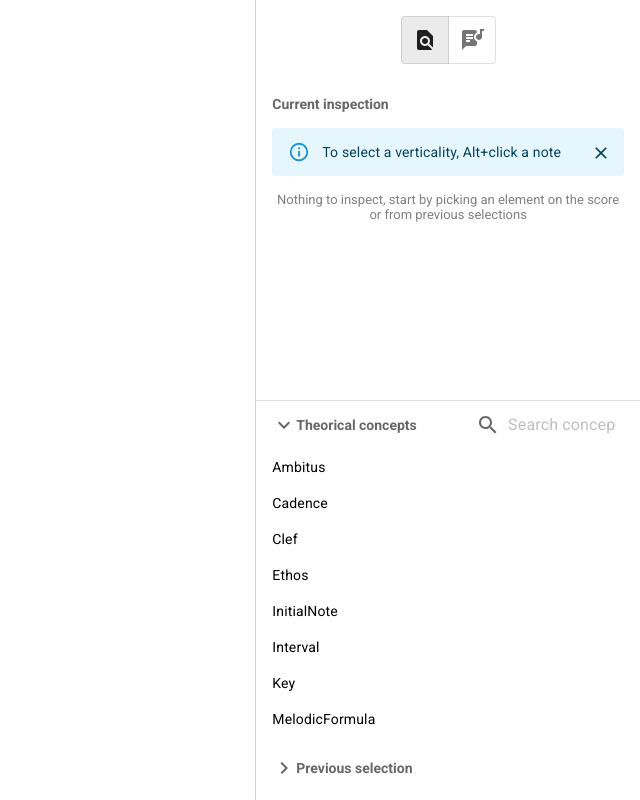
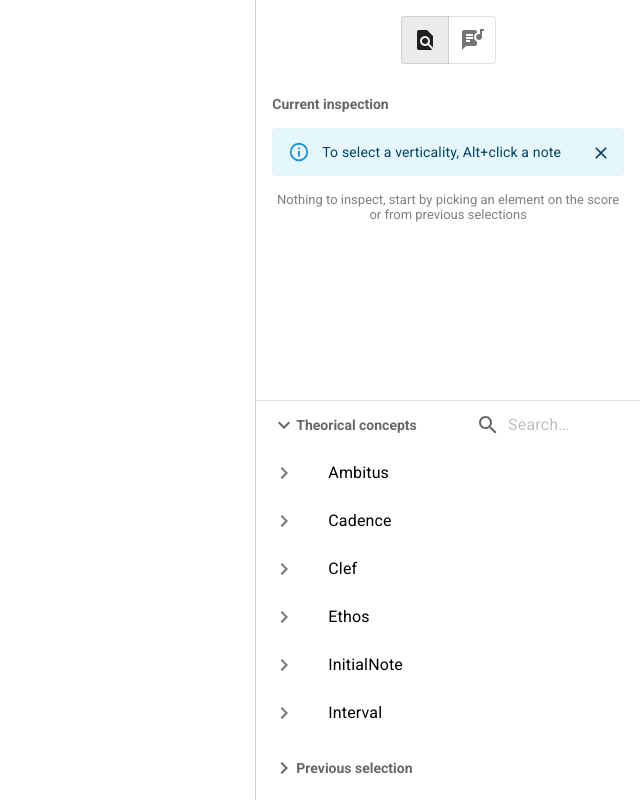
Before and after one commit to sherlock-iremus/sherlock-tonalities, a React (Create React App) app: page /mei in a window 1280 px wide. Both pictures are taken after a click on the element "Theorical concepts". Shown: the whole page, without its empty margins (640-1280 px from the left). Built offline with nearby package versions, Linux system fonts and the light colour scheme.

Commit message:
concept arboresence

```diff
--- /dev/null
+++ b/src/features/meiviewer/ConceptItem.jsx
@@ -0,0 +1,26 @@
+import { ListItem, ListItemButton, ListItemText, ListItemIcon, Collapse, List } from '@mui/material'
+import { ExpandMore, ChevronRight } from '@mui/icons-material'
+import { useState } from 'react'
+
+export const ConceptItem = props => {
+  const [isOpen, setIsOpen] = useState(false)
+  return (
+    <div>
+      <ListItem disablePadding>
+        <ListItemButton onClick={() => setIsOpen(!isOpen)} sx={{ cursor: 'default' }}>
+          <ListItemIcon>{props.concept.subClasses && (isOpen ? <ExpandMore /> : <ChevronRight />)}</ListItemIcon>
+          <ListItemText primary={props.concept.label} />
+        </ListItemButton>
+      </ListItem>
+      {props.concept.subClasses && (
+        <Collapse in={isOpen} timeout="auto" unmountOnExit>
+          <List sx={{ pl: 4 }} dense disablePadding>
+            {props.concept.subClasses.map(subClass =>
+              <ConceptItem key={subClass.iri} concept={subClass} />
+            )}
+          </List>
+        </Collapse>
+      )}
+    </div>
+  )
+}
--- a/src/features/meiviewer/MeiViewer.jsx
+++ b/src/features/meiviewer/MeiViewer.jsx
@@ -46,6 +46,7 @@ import { useGetNotesOnFirstBeatQuery } from '../../app/services/sparqlLocal'
 import { ScoreItem } from './ScoreItem'
 import treatise from '../../app/treatises/Zarlino_1588.json'
 import { SearchBar } from './SearchField'
+import { ConceptItem } from './ConceptItem'
 
 window.verovioCallback = load
 
@@ -358,11 +359,8 @@ const MeiViewer = ({
               {treatise.rootClasses
                 .filter(c => (filter ? c.label.toLowerCase().includes(filter.toLowerCase()) : true))
                 .map(concept => (
-                  <ListItem key={concept.iri} disablePadding dense>
-                    <ListItemButton>
-                      <ListItemText primary={concept.label} />
-                    </ListItemButton>
-                  </ListItem>
+                  <ConceptItem key={concept.iri} disablePadding dense concept={concept}>
+                  </ConceptItem>
                 ))}
             </Collapse>
           </List>
--- a/src/features/meiviewer/SearchField.js
+++ b/src/features/meiviewer/SearchField.jsx
@@ -1,12 +1,6 @@
 import * as React from 'react'
 import { styled, alpha } from '@mui/material/styles'
-import AppBar from '@mui/material/AppBar'
-import Box from '@mui/material/Box'
-import Toolbar from '@mui/material/Toolbar'
-import IconButton from '@mui/material/IconButton'
-import Typography from '@mui/material/Typography'
 import InputBase from '@mui/material/InputBase'
-import MenuIcon from '@mui/icons-material/Menu'
 import SearchIcon from '@mui/icons-material/Search'
 
 const Search = styled('div')(({ theme }) => ({
@@ -38,7 +32,6 @@ const StyledInputBase = styled(InputBase)(({ theme }) => ({
   color: 'inherit',
   '& .MuiInputBase-input': {
     padding: theme.spacing(1, 1, 1, 0),
-    // vertical padding + font size from searchIcon
     paddingLeft: `calc(1em + ${theme.spacing(4)})`,
     transition: theme.transitions.create('width'),
     width: '100%',
@@ -57,7 +50,7 @@ export const SearchBar = props => {
       <SearchIconWrapper>
         <SearchIcon />
       </SearchIconWrapper>
-      <StyledInputBase placeholder="Search concept" value={props.value} onChange={props.onChange} />
+      <StyledInputBase placeholder="Search…" value={props.value} onChange={props.onChange} />
     </Search>
   )
 }
```
